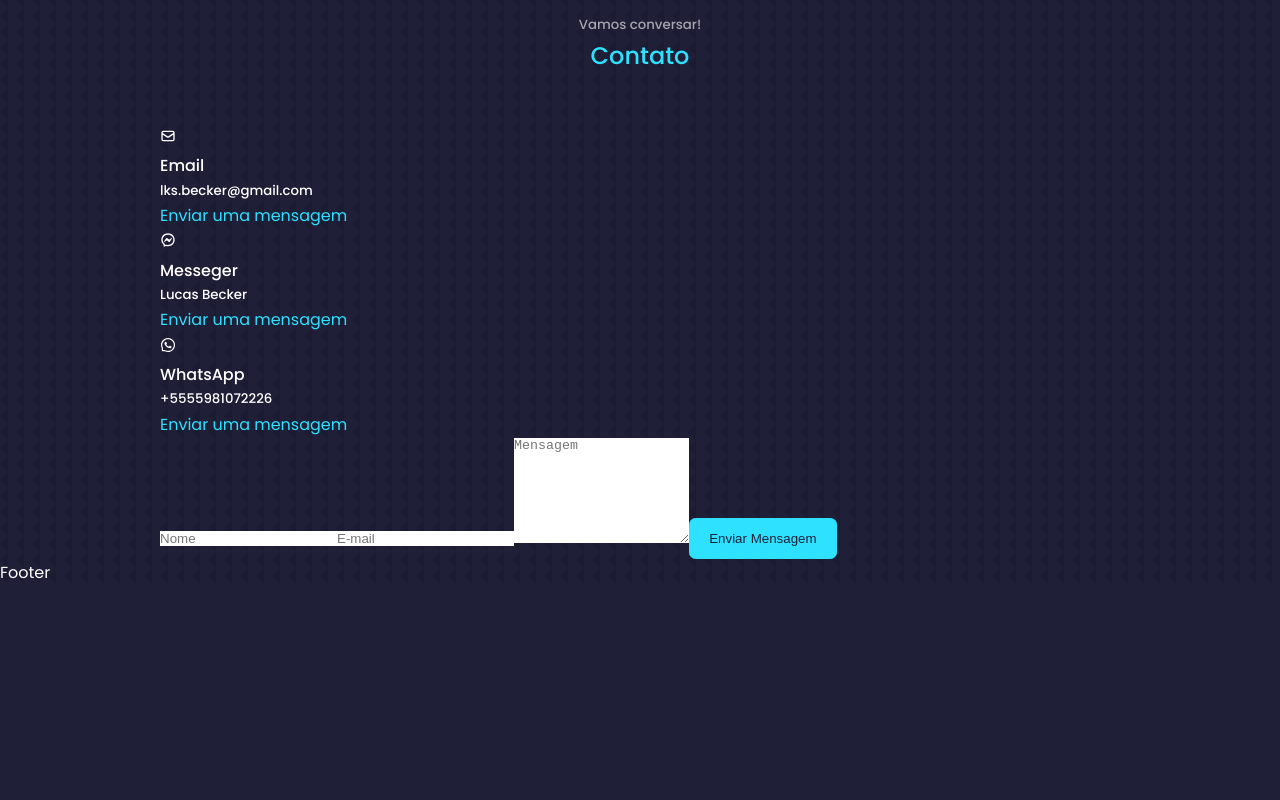
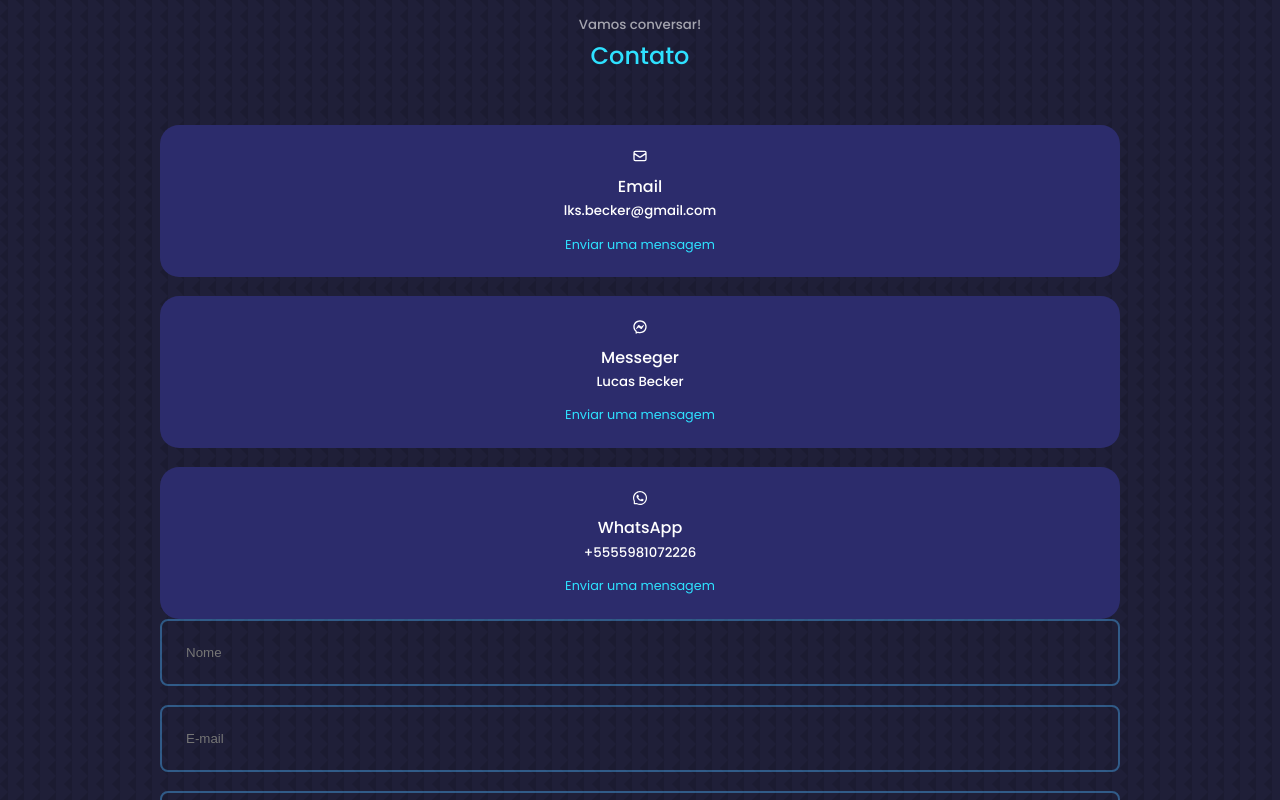
Before and after one commit to LucBecker/react-portfolio-website, a React (Create React App) app: page / in a window 1280 px wide. Shown: the part 6760-7560 px from the top of the page. Before the commit the page ends 7346 px from the top, so only its background shows below. Built offline with nearby package versions, Linux system fonts and the light colour scheme.

Commit message:
Add Contact Component CSS

```diff
--- a/src/components/contact/contact.css
+++ b/src/components/contact/contact.css
@@ -0,0 +1,54 @@
+.container.contact__container{
+    width: 58%;
+    display: grid;
+    grid-template-columns: 30% 58%;
+    gap: 12%;
+}
+
+.contact__options{
+    display: flex;
+    flex-direction: column;
+    gap: 1.2rem;
+}
+
+.contact__option{
+    background: var(--color-bg-variant);
+    padding: 1.2rem;
+    border-radius: 1.2rem;
+    text-align: center;
+    border: 1px solid transparent;
+    transform: var(--transition);
+}
+
+.contact__option:hover{
+    background: transparent;
+    border-color: var(--color-primary);
+}
+
+.contact__option-icon{
+    font-size: 1.5rem;
+    margin-bottom: 0.5rem;
+}
+
+.contact__option a{
+    margin-top: 0.7rem;
+    display: inline-block;
+    font-size: 0.8rem;
+}
+
+/* ==================== FORM ==================== */
+form{
+    display: flex;
+    flex-direction: column;
+    gap: 1.2rem;
+}
+
+input, textarea{
+    width: 100%;
+    padding: 1.5rem;
+    border-radius: 0.5rem;
+    background: transparent;
+    border: 2px solid var(--color-primary-variant);
+    resize: none;
+    color: var(--color-white);
+}
```
